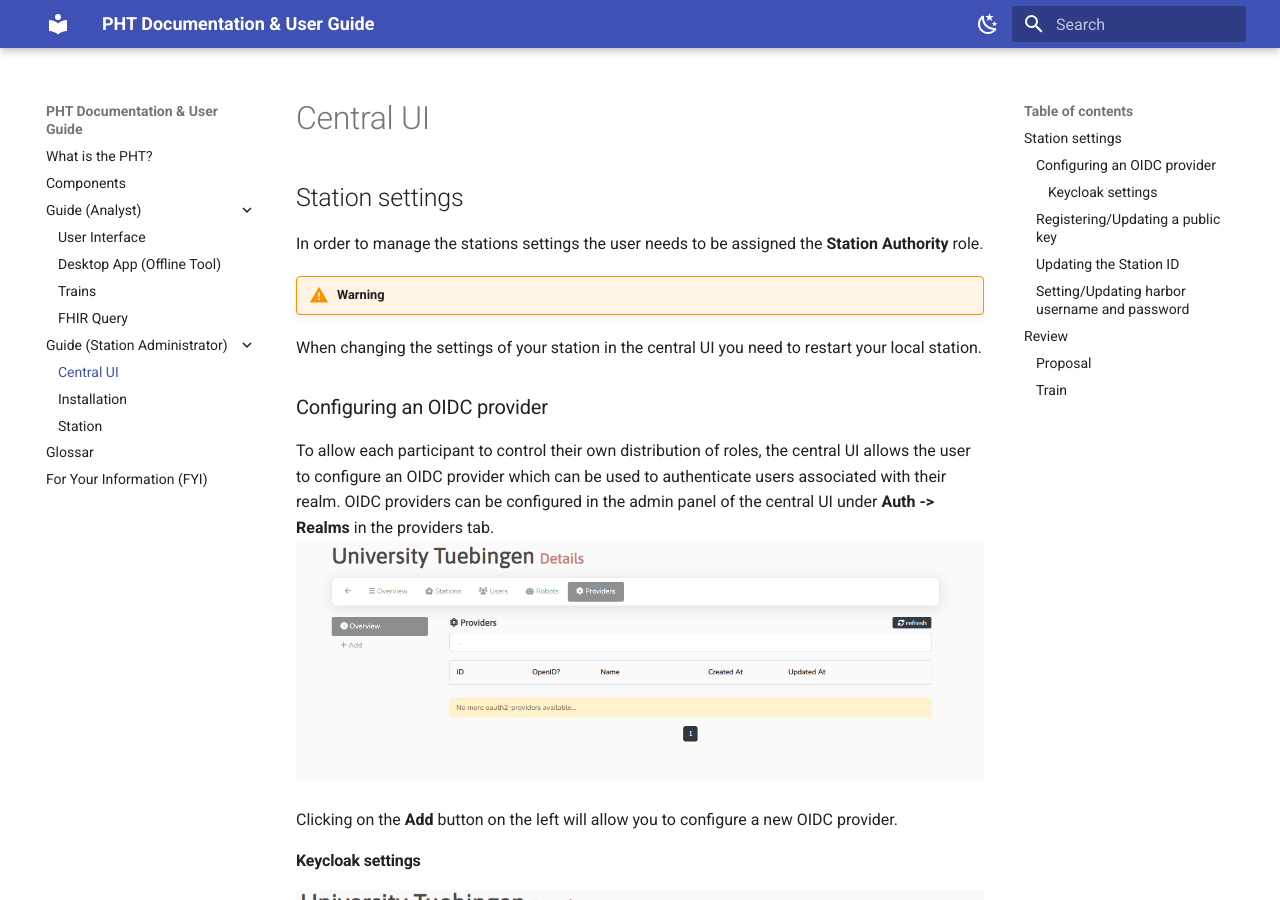
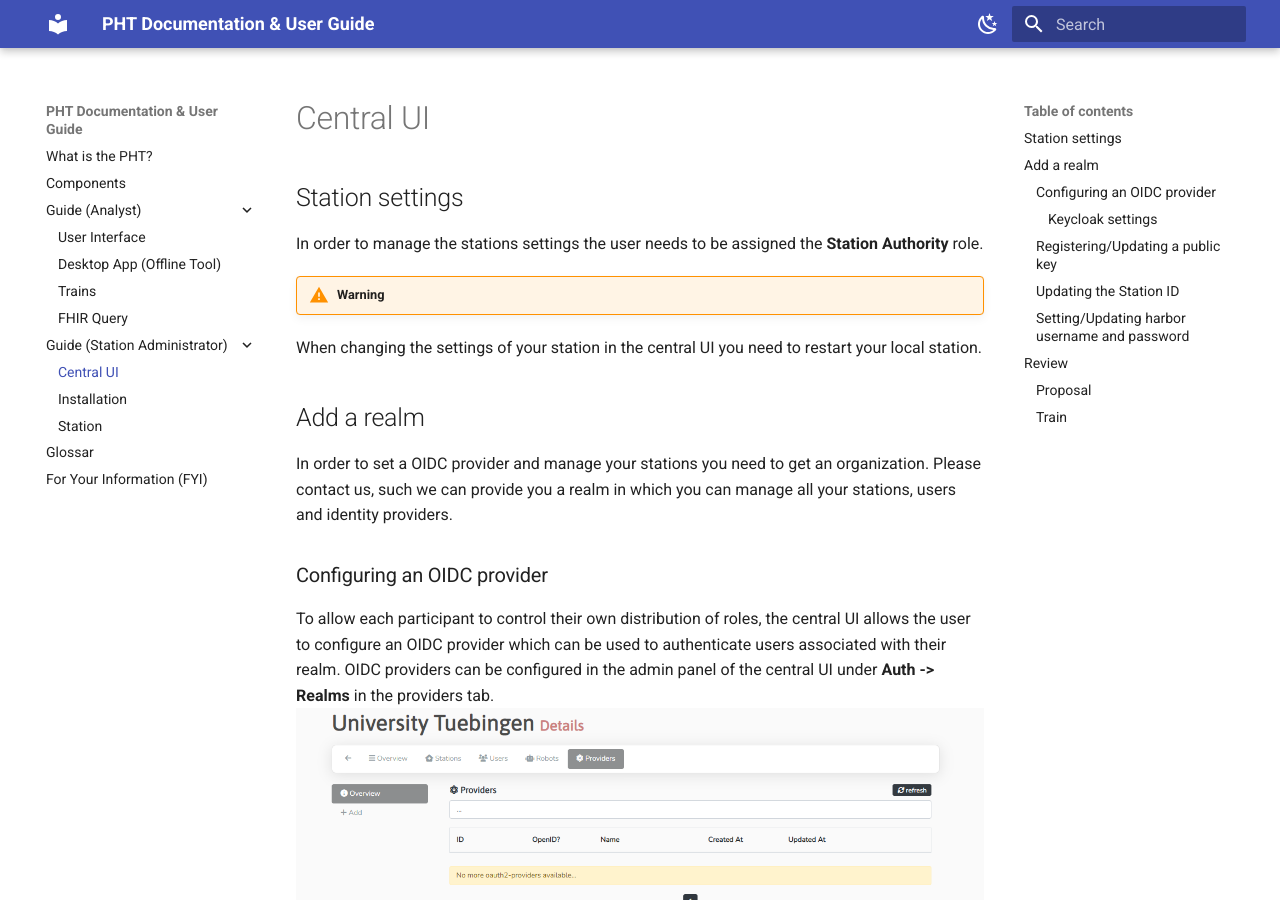
Before and after one commit to PHT-Medic/documentation, an MkDocs documentation site: the page built from docs/station_guide/central_ui.md, in a window 1280 px wide and 900 px high. Built offline with MkDocs 1.6.1 and Material for MkDocs 9.7.7, drawn with Linux system fonts in a browser that asks for light colours.

Commit message:
Realm adding

```diff
--- a/docs/station_guide/central_ui.md
+++ b/docs/station_guide/central_ui.md
@@ -5,6 +5,9 @@ In order to manage the stations settings the user needs to be assigned the **Sta
 !!! warning
    When changing the settings of your station in the central UI you need to restart your local station.
 
+## Add a realm
+In order to set a OIDC provider and manage your stations you need to get an organization. Please contact us,
+such we can provide you a realm in which you can manage all your stations, users and identity providers.
 
 ### Configuring an OIDC provider
 To allow each participant to control their own distribution of roles, the central UI allows the user to configure an OIDC provider which
```
